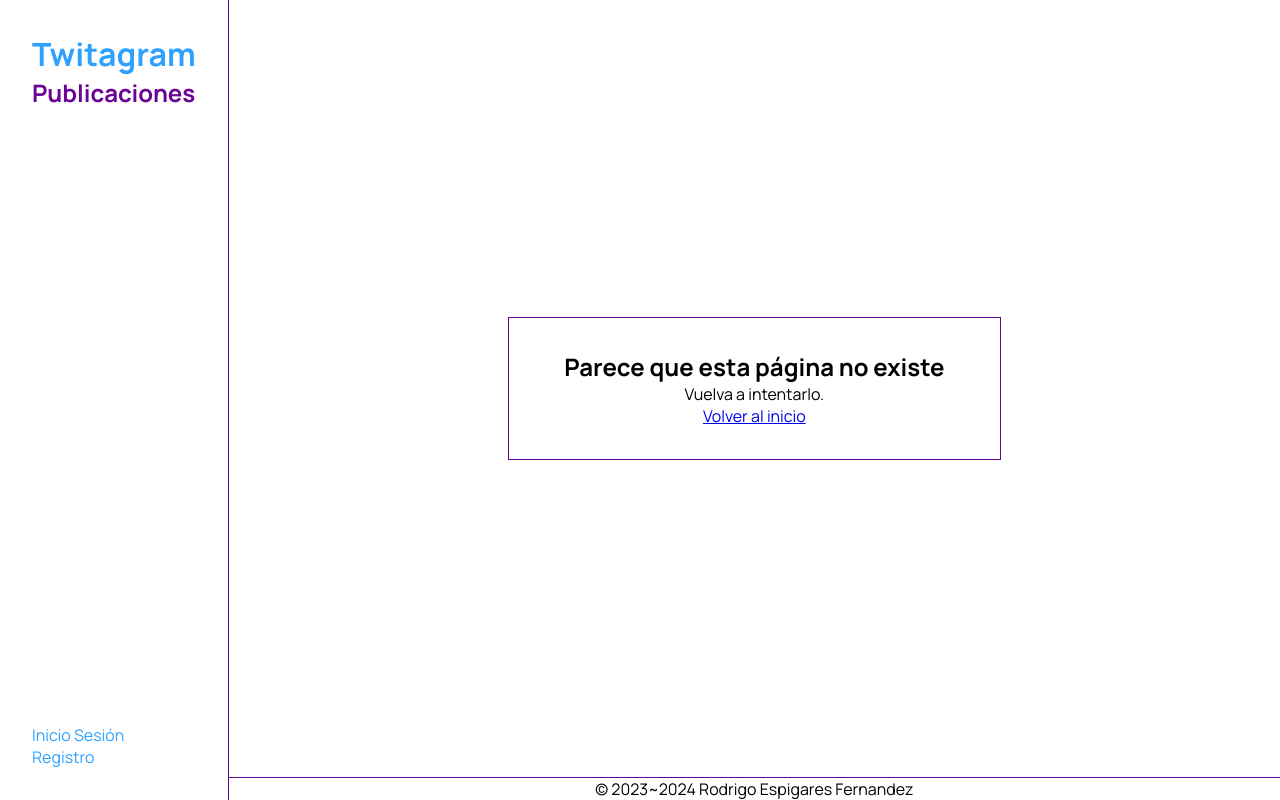
After one commit to rodrigoespigares/apiRedSocial, a PHP site: the page made by src/Views/pages/error/404.php in a window 1280 px wide. The commit adds this page. Run offline with PHP 8.4, Linux system fonts and the light colour scheme; the template is opened without the code that fills it, so the values that code supplies are empty; some libraries are stand-ins or nearby versions.

Commit message:
Gestion de confirmacion y error 404

```diff
--- a/public/css/main.css
+++ b/public/css/main.css
@@ -36,3 +36,9 @@ pre{
     overflow-y: auto;
     border-radius: 2rem;
 }
+.token__confirm{
+    width: 50%;
+    padding: 2rem;
+    text-align: center;
+    border: 1px solid var(--primary);
+}
--- a/public/css/normalize.css
+++ b/public/css/normalize.css
@@ -28,3 +28,13 @@ main{
     height: 100%;
     overflow-y: auto;
 }
+#main__token{
+    flex-grow: 1;
+    width: 100%;
+    padding: 0 2rem;
+    min-height: 90vh;
+    display: flex;
+    flex-direction: column;
+    align-items: center;
+    justify-content: center;
+}
--- a/src/Lib/Router.php
+++ b/src/Lib/Router.php
@@ -35,18 +35,18 @@ class Router {
             $action=preg_replace('/'.$match[1].'/',':id',$action);//quitamos la primera parte que se repite siempre (clinicarouter)
         }
 
-        /*-*-*-*-*-*-*-*-*-* VIEJO *-*-*-*-*-*-*-*-*-*/
+        /*-*-*-*-*-*-*-*-*-* VIEJO *-*-*-*-*-*-*-*-*-*
         $callback = self::$routes[$method][$action];
 
         echo call_user_func($callback, $param);
 
-        /*-*-*-*-*-*-*-* MUESTRA ERROR *-*-*-*-*-*-*-*
+        *-*-*-*-*-*-*-* MUESTRA ERROR *-*-*-*-*-*-*-*/
 
         if (isset(self::$routes[$method][$action])) {
             $callback = self::$routes[$method][$action];
             echo call_user_func($callback, $param);
         } else {
             header("Location:".BASE_URL."error");
-        } */
+        }
     }
 }
--- a/src/Lib/Security.php
+++ b/src/Lib/Security.php
@@ -3,6 +3,7 @@
     use Lib\ResponseHttp;
     use Firebase\JWT\JWT;
     use Firebase\JWT\Key;
+    use Firebase\JWT\ExpiredException;
     use Services\UsuariosService;
     use PDOException;
 
@@ -43,11 +44,12 @@
             }
         }
         final public static function returnToken($token) {
+
             try{
                 $decodeToken = JWT::decode($token, new Key(Security::claveSecreta(),'HS256'));
                 return $decodeToken;
-            }catch(PDOException $e){
-                return $response['message'] = json_encode(ResponseHttp::statusMessage(401,"Token expirado o invalido"));
+            }catch(ExpiredException $e){
+                return false;
             }
         }
         final public static function validateToken() :bool {
--- a/src/Services/PublicacionesService.php
+++ b/src/Services/PublicacionesService.php
@@ -12,7 +12,7 @@
          *
          * @return array con las publicaciones
          */
-        public function allPonentes() :?array {
+        public function allPublicaciones() :?array {
             return $this->reposiroty->findAll();
         }
         /**
--- a/src/Services/UsuariosService.php
+++ b/src/Services/UsuariosService.php
@@ -19,7 +19,7 @@
         public function getIdentityId($id) {
             return $this->userRepository->getIdentityId($id);
         }
-        public function checkToken($token) : bool {
+        public function checkToken($token) :? string {
             return $this->userRepository->checkToken($token);
         }
         public function checkTokenExp($email){
@@ -34,4 +34,7 @@
         public function caducarTokenExp(string $email) {
             $this->userRepository->caducarToken($email);
         }
+        public function changeTokenConfirmacion(string $email, string $token) {
+            $this->userRepository->changeTokenConfirmacion($email,$token);
+        }
     }
--- /dev/null
+++ b/src/Views/pages/base/token.php
@@ -0,0 +1,6 @@
+<section id="main__token">
+    <article class="token__confirm">
+        <h2>Confirma el correo</h2>
+        <p>Revise su bandeja de entradad para confirmar el correo, depués de eso podrá iniciar sesión.</p>
+    </article>
+</section>
--- /dev/null
+++ b/src/Views/pages/error/404.php
@@ -0,0 +1,7 @@
+<section id="main__token">
+    <article class="token__confirm">
+        <h2>Parece que esta página no existe</h2>
+        <p>Vuelva a intentarlo.</p>
+        <a href="<?=BASE_URL?>">Volver al inicio</a>
+    </article>
+</section>
```
Also changed, not shown: src/Controllers/AuthController.php (+31 -15 lines), src/Controllers/ErrorController.php (+7 -7 lines), src/Controllers/LoginController.php (+8 -0 lines), src/Controllers/PublicacionesController.php (+6 -2 lines), src/Lib/Correo.php (+4 -4 lines), src/Repositories/UsuariosRepository.php (+20 -2 lines), src/Routes/Routes.php (+5 -5 lines).
